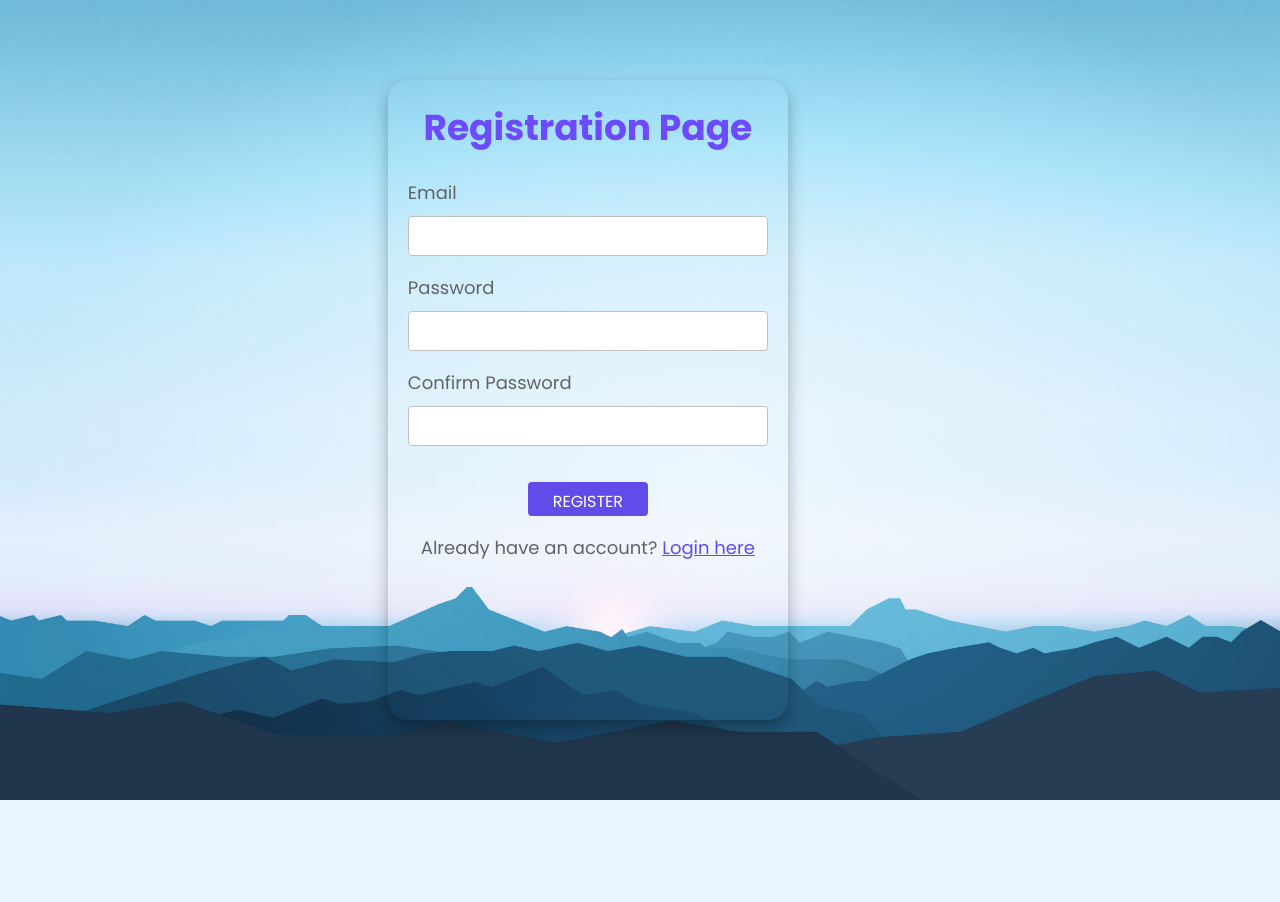
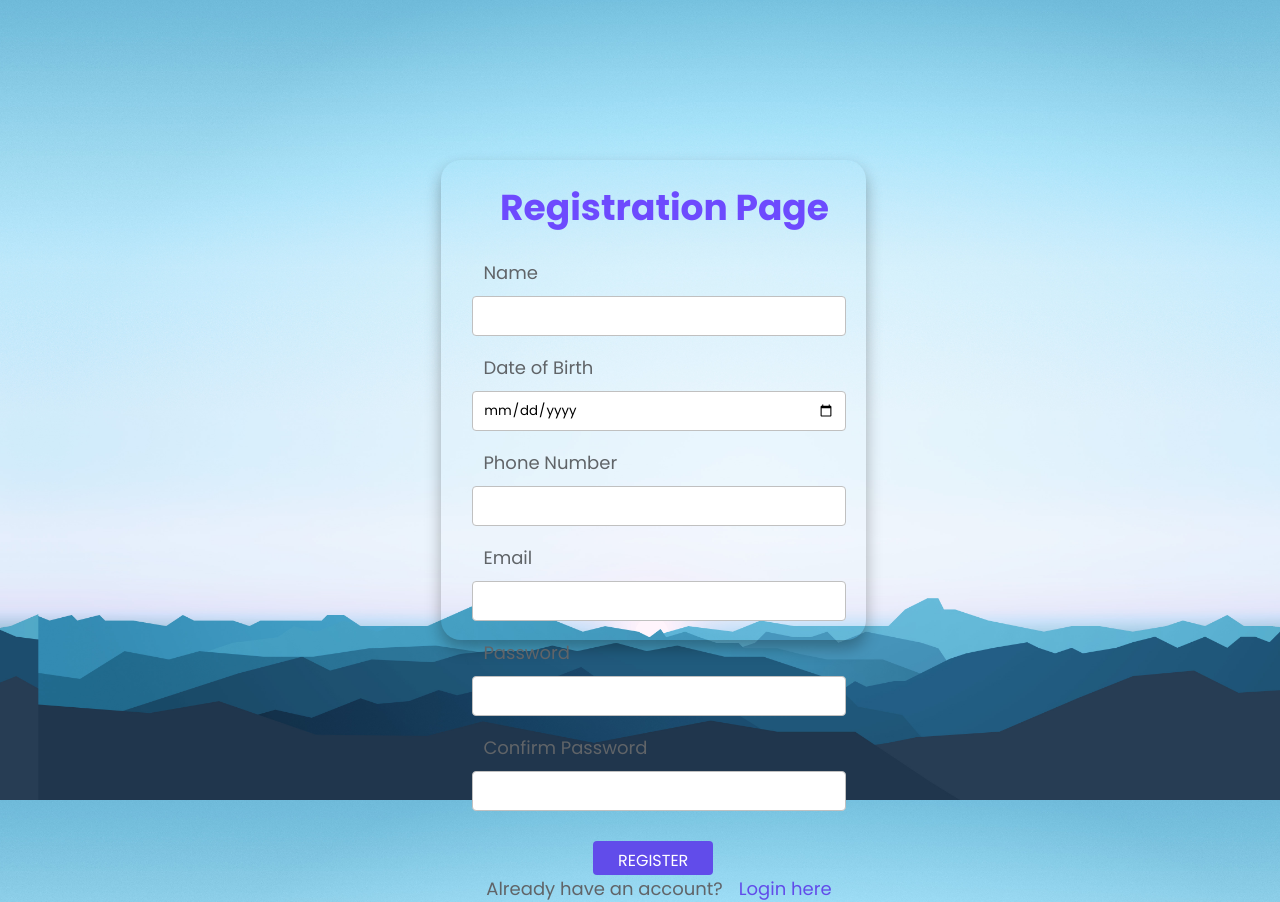
Before and after one commit to DhairyaThakkar2005/php_project, a PHP site: page /Register.html in a window 1280 px wide. Before the commit the page ends 800 px from the top, so only its background shows below. Run offline with PHP 8.4, Linux system fonts and the light colour scheme.

Commit message:
Add files via upload

```diff
--- a/HTML Project/Register.html
+++ b/HTML Project/Register.html
@@ -10,9 +10,19 @@
                 </div>
 
                 <div class="form-group">
+                    <label for="name">Name</label><br>
+                    <input type="text" class="form-control" id="name"><br>
+
+                    <label for="dob">Date of Birth</label><br>
+                    <input type="date" class="form-control" id="dob"><br>
+
+                    <label for="phone">Phone Number</label><br>
+                    <input type="tel" class="form-control" id="phone"><br>
+
                     <label for="email">Email</label><br>
                     <input type="email" class="form-control" id="email"><br>
                 </div>
+
                 <div class="form-group">
                     <label for="Password">Password</label><br>
                     <input type="password" class="form-control" id="password"><br>
--- a/HTML Project/style.css
+++ b/HTML Project/style.css
@@ -4,6 +4,7 @@
 /* Global Styles */
 * {
     margin: 0;
+    margin-left: 3%;
     padding: 0;
     box-sizing: border-box;
     font-family: 'Poppins', sans-serif;
@@ -210,12 +211,15 @@
 }
 
 .mydiv form {
-    width: 80%;
-    height: 80%;
+    width: 85%;
+    height: 60%;
     padding: 20px;
     background: transparent;
     border-radius: 20px;
     box-shadow: 0 8px 16px rgba(0, 0, 0, 0.3);
+    display: flex;
+    flex-direction: column;
+    justify-content: space-between; /* Ensures content is distributed from top to bottom */
 }
 
 .mydiv form h1 {
@@ -238,7 +242,7 @@
     display: block;
     width: 120px;
     height: 34px;
-    margin: 5% auto 0 auto;
+    margin: 3% auto 0 auto;
     border: none;
     outline: none;
     background: #614cea;
@@ -251,11 +255,17 @@
     padding: 2%;
 }
 
+.mydiv form p {
+    text-align: center;
+    margin-top: auto; /* Ensures the link stays at the bottom */
+    margin-bottom: 0; /* Avoids extra margin below the paragraph */
+}
+
 .mydiv form p a {
     color: #614cea;
+    text-decoration: none;
 }
 
-.mydiv form p {
-    margin-top: 5%;
-    text-align: center;
+.mydiv form p a:hover {
+    text-decoration: underline;
 }
```
Also changed, not shown: HTML Project/connection.php (added, +13 -0 lines), HTML Project/login.html (+5 -5 lines), HTML Project/login.php (added, +14 -0 lines), HTML Project/images/abby-rurenko-uOYak90r4L0-unsplash.jpg (added), HTML Project/images/k-f-ydUtk1crHTE-unsplash.jpg (added), 2 other files.
